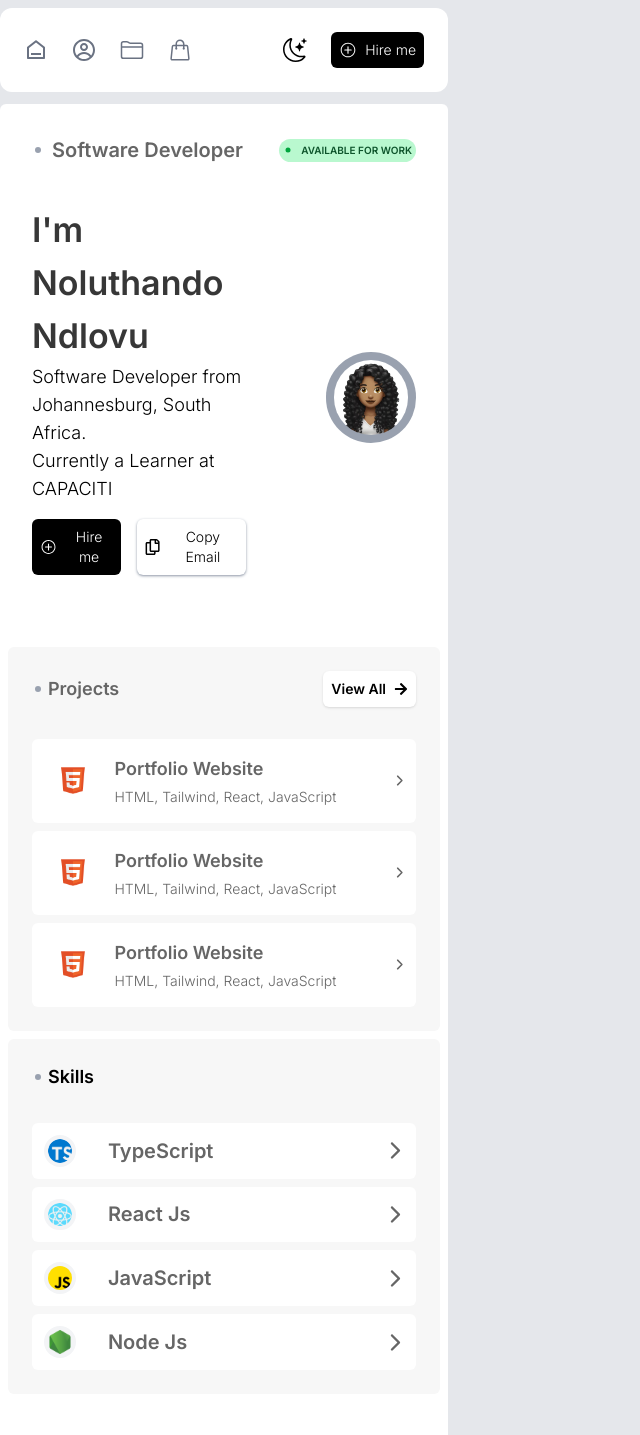
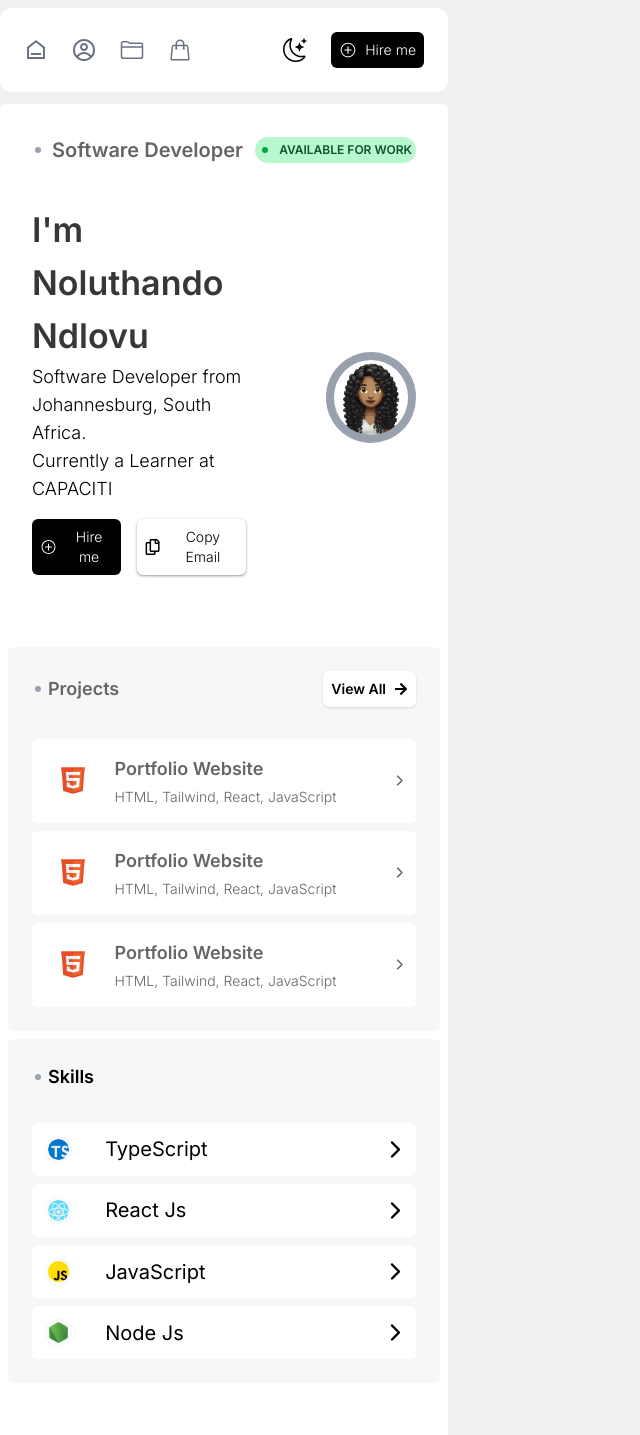
Before and after one commit to noluzar/noluthando-portfolio, a React (Vite) app: page / in a window 1280 px wide. Shown: the top 1435 px of the page, without its empty margins (0-640 px from the left). Built offline with nearby package versions, Linux system fonts and the light colour scheme.

Commit message:
skills fix

```diff
--- a/src/App.jsx
+++ b/src/App.jsx
@@ -3,7 +3,7 @@ import MainLayout from './layouts/MainLayout'
 
 const App = () => {
   return (
-    <div className='bg-gray-200'>
+    <div className='bg-[#F0F0F0]'>
       <MainLayout/>
     </div>
   )
--- a/src/components/Cards.jsx
+++ b/src/components/Cards.jsx
@@ -24,16 +24,16 @@ const ProjectCards = ({ imageSrc, projectName, techStack }) => {
 
 const SkillsCard = ({ imageSrc, skillName }) => {
   return (
-    <div className="flex justify-between items-center bg-[var(--primary-color)] p-2 rounded-md mt-2 text-lg text-[var(--text-color)]">
-      <div className="p-1 max-w-[60%]">
+    <div className="flex justify-between items-center bg-[var(--primary-color)] p-2 rounded-md mt-2 text-lg">
+      <div className="p-1 max-w-[55%]">
         <div className="flex items-center space-x-8">
           <img
             src={imageSrc}
             alt={skillName}
-            className="rounded-full w-[15%] object-cover p-1 bg-gray-100"
+            className="rounded-full w-[15%] object-cover p-1 bg-gray-50"
           />
           <div className="space-y-1">
-            <h2 className="text-xl font-semibold">{skillName}</h2>
+            <h2 className="text-xl">{skillName}</h2>
           </div>
         </div>
       </div>
--- a/src/components/Profile.jsx
+++ b/src/components/Profile.jsx
@@ -6,14 +6,14 @@ import Skills from './Skills';
 
 const Profile = () => {
     return (
-        <div className='bg-[var(--primary-color)] w-full rounded-md'>
+        <div className='bg-[var(--primary-color)] w-full rounded-lg'>
             <div className='p-6 py-8'>
                 <div className='flex justify-between items-center '>
                     <div className='flex items-center space-x-2 text-[var(--text-color)] text-lg font-semibold'>
                         <GoDotFill className=' text-gray-400 size-3' />
                         <p className='text-xl'>Software Developer</p>
                     </div>
-                    <div className='flex items-center space-x-2 bg-green-200 p-1 rounded-full text-[10px] text-green-900 font-semibold cursor-pointer'>
+                    <div className='flex items-center space-x-2 bg-green-200 p-1 rounded-full text-[12px] text-green-900 font-semibold cursor-pointer'>
                         <GoDotFill className='text-green-600' />
                         <p>AVAILABLE FOR WORK</p>
                     </div>
--- a/src/layouts/MainLayout.jsx
+++ b/src/layouts/MainLayout.jsx
@@ -8,8 +8,8 @@ import Socials from '../components/Socials'
 
 const MainLayout = () => {
     return (
-        <div >
-            <div className='pb-26'>
+        <div className='flex flex-col items-cente'>
+            <div className='pb-26 w-full flex flex-col items-cente'>
                 <Navbar />
             </div>
             <div className='bg-white w-[35%] px-2 space-y-2 rounded-md flex flex-col items-cente'>
```
